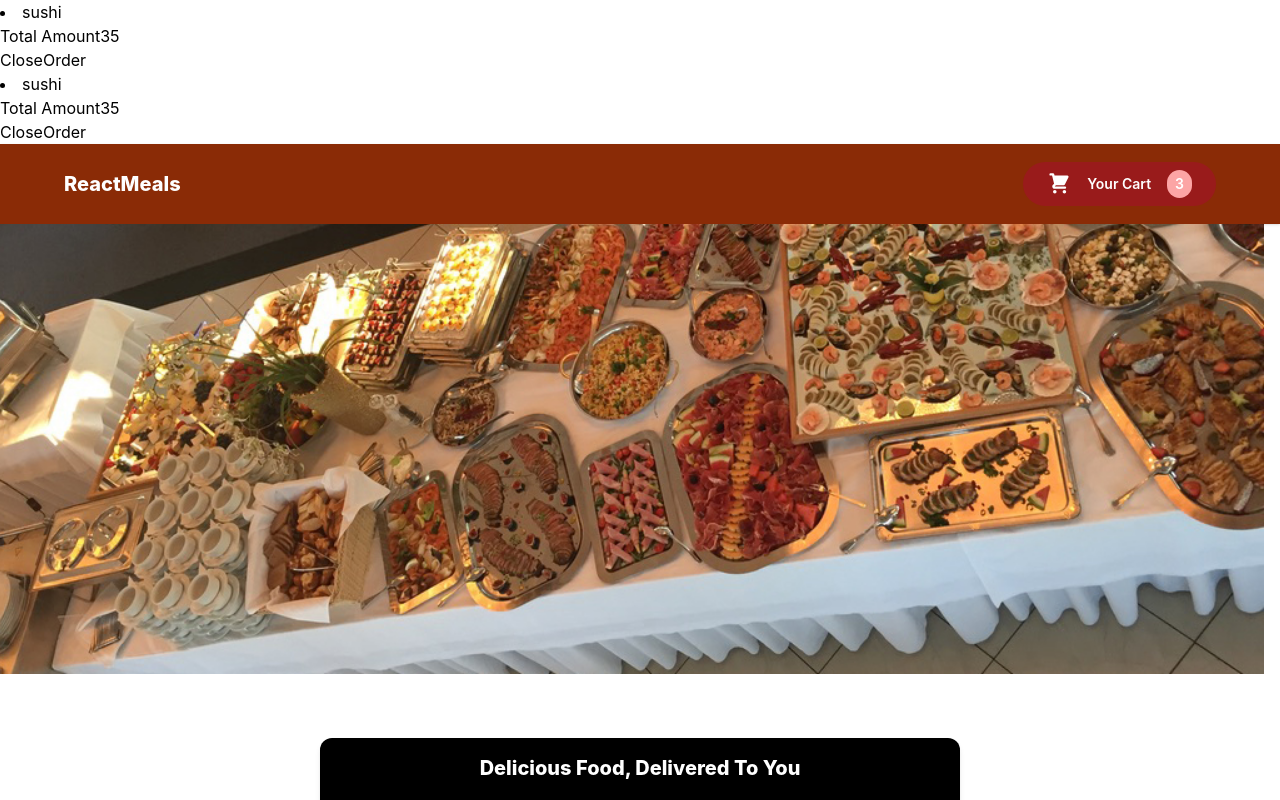
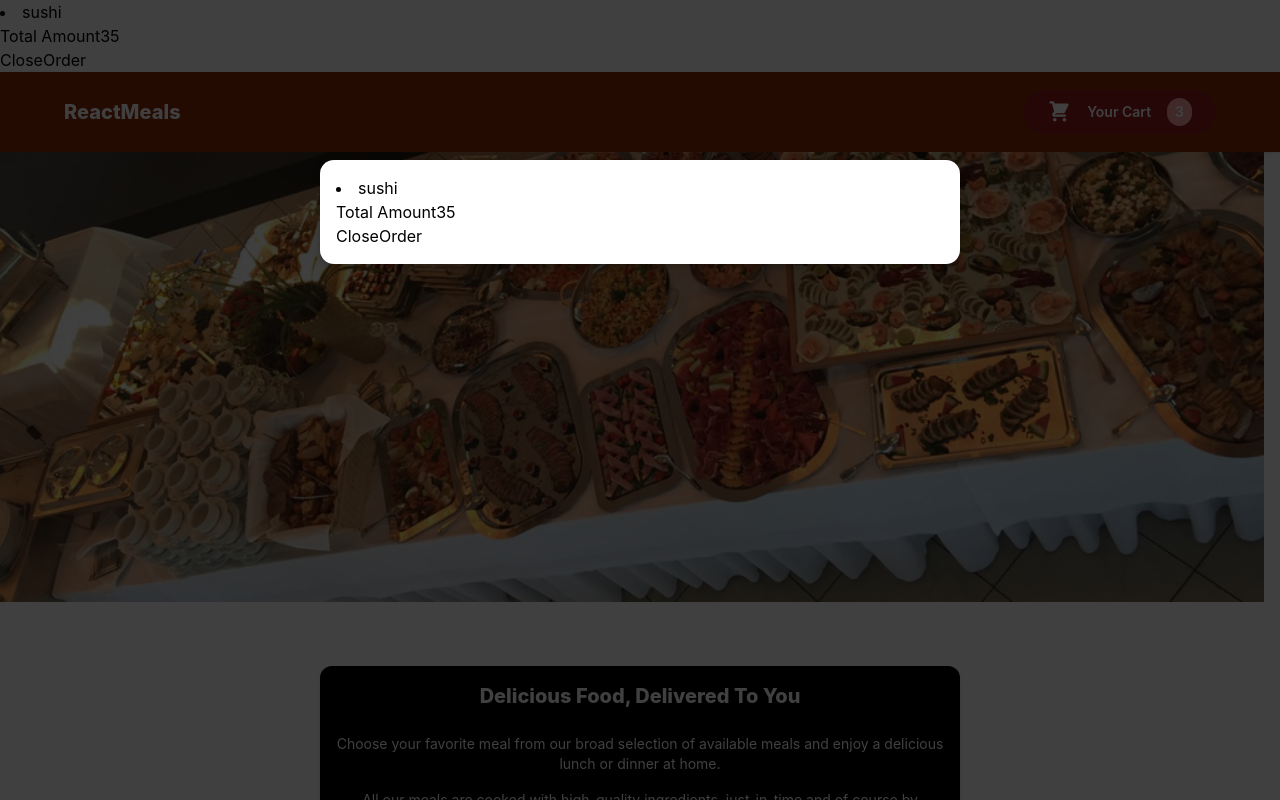
Before and after one commit to hosseinghs/ordering-food-react-app, a React (Create React App) app: page / in a window 1280 px wide. Shown: the top 800 px of the page. Built offline with nearby package versions, Linux system fonts and the light colour scheme.

Commit message:
module css added

```diff
--- /dev/null
+++ b/src/assets/style/modal.module.css
@@ -0,0 +1,40 @@
+.backdrop {
+    position: fixed;
+    top: 0;
+    left: 0;
+    width: 100%;
+    height: 100vh;
+    z-index: 20;
+    background-color: rgba(0, 0, 0, 0.75);
+  }
+
+  .modal {
+    position: fixed;
+    top: 20vh;
+    left: 5%;
+    width: 90%;
+    background-color: white;
+    padding: 1rem;
+    border-radius: 14px;
+    box-shadow: 0 2px 8px rgba(0, 0, 0, 0.25);
+    z-index: 30;
+    animation: slide-down 300ms ease-out forwards;
+  }
+
+  @media (min-width: 768px) {
+    .modal {
+      width: 40rem;
+      left: calc(50% - 20rem);
+    }
+  }
+
+  @keyframes slide-down {
+    from {
+      opacity: 0;
+      transform: translateY(-3rem);
+    }
+    to {
+      opacity: 1;
+      transform: translateY(0);
+    }
+  }
--- a/src/components/UI/Modal.js
+++ b/src/components/UI/Modal.js
@@ -1,11 +1,16 @@
 import { createPortal } from "react-dom";
+import classes from "../../assets/style/modal.module.css";
 
-const Backdrop = (props) => {
-  return <div></div>;
+const Backdrop = () => {
+  return <div className={classes.backdrop}></div>;
 };
 
 const ModalOverlay = ({ children }) => {
-  return <div>{children}</div>;
+  return (
+    <div className={classes.modal}>
+      <div className={classes.content}>{children}</div>
+    </div>
+  );
 };
 
 const protalElem = document.getElementById("overlay");
```
